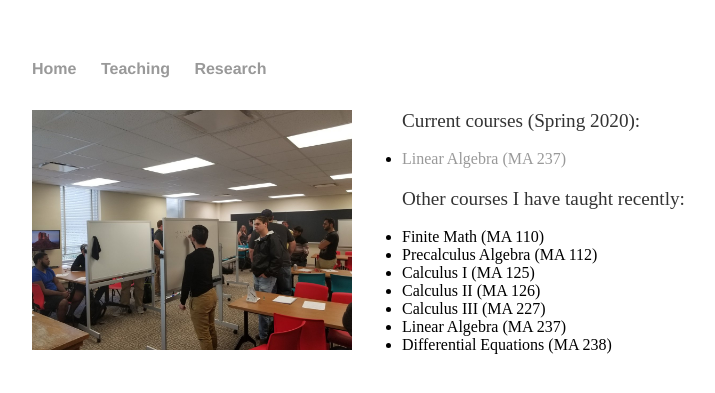
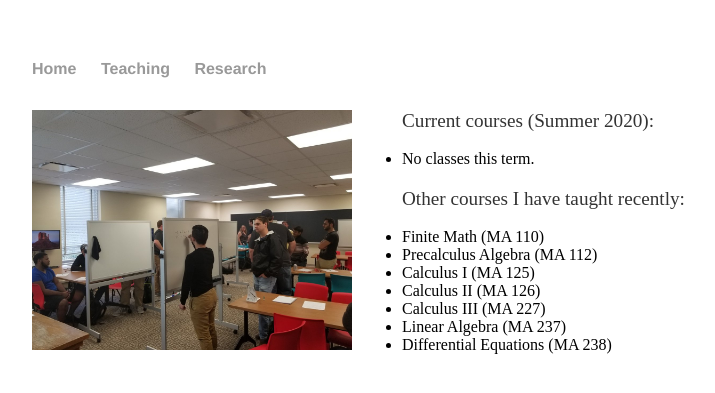
Before and after one commit to siwelwerd/siwelwerd.github.io, a Jekyll site: the page built from teaching.html, in a window 1280 px wide. Shown: the top 393 px of the page, without its empty margins (160-875 px from the left). Built offline with Jekyll 4.4.1, drawn with Linux system fonts in a browser that asks for light colours.

Commit message:
Update teaching page

```diff
--- a/teaching.html
+++ b/teaching.html
@@ -4,9 +4,9 @@ title: Drew Lewis -- Teaching
 ---
 <div>
   <img src="TBIL.jpg" alt="A classroom with groups of students working at whiteboards">
-  <p>Current courses (Spring 2020):
+  <p>Current courses (Summer 2020):
     <ul>
-      <li><a href="ma237_2020_spring.html">Linear Algebra (MA 237)</a></li>
+      <li>No classes this term.</li>
     </ul>
   </p>
   <p>Other courses I have taught recently:
```
